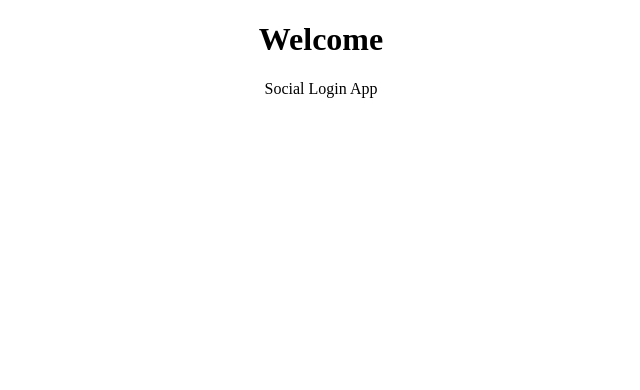
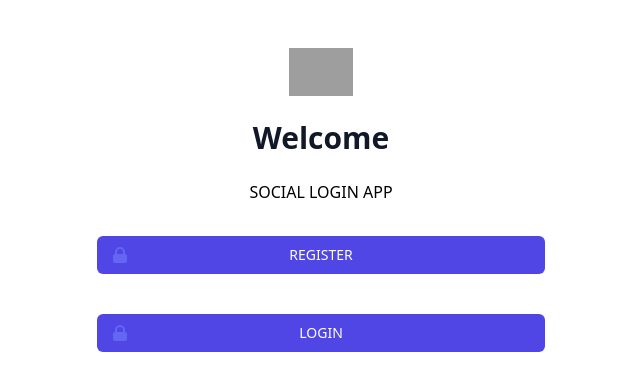
Before and after one commit to brandonsamuel1/social-login-app, a React (Create React App) app: page / in a window 1280 px wide. Shown: the top 390 px of the page, without its empty margins (319-959 px from the left). Built offline with nearby package versions, Linux system fonts and the light colour scheme; grey boxes are pictures that could not be loaded.

Commit message:
Added tailwind css for styles; styled homepage and linked login and register buttons to their respective pages

```diff
--- a/package.json
+++ b/package.json
@@ -6,6 +6,7 @@
     "@testing-library/jest-dom": "^5.16.2",
     "@testing-library/react": "^12.1.3",
     "@testing-library/user-event": "^13.5.0",
+    "node-sass": "^7.0.1",
     "react": "^17.0.2",
     "react-dom": "^17.0.2",
     "react-router-dom": "^6.2.2",
@@ -35,5 +36,10 @@
       "last 1 firefox version",
       "last 1 safari version"
     ]
+  },
+  "devDependencies": {
+    "autoprefixer": "^10.4.2",
+    "postcss": "^8.4.7",
+    "tailwindcss": "^3.0.23"
   }
 }
--- /dev/null
+++ b/postcss.config.js
@@ -0,0 +1,6 @@
+module.exports = {
+  plugins: {
+    tailwindcss: {},
+    autoprefixer: {},
+  },
+}
--- /dev/null
+++ b/src/index.css
@@ -0,0 +1,3 @@
+@tailwind base;
+@tailwind components;
+@tailwind utilities;
--- a/src/index.js
+++ b/src/index.js
@@ -2,6 +2,8 @@ import React from 'react';
 import ReactDOM from 'react-dom';
 import { BrowserRouter } from 'react-router-dom';
 import App from './App';
+
+import './index.css'
 
 ReactDOM.render(
   <BrowserRouter>
--- a/src/pages/homepage/homepage.component.jsx
+++ b/src/pages/homepage/homepage.component.jsx
@@ -1,11 +1,54 @@
 import React from "react";
+import { Link } from "react-router-dom";
+
+import './homepage.styles.scss'
 
 const Home = () => {
     return (
-        <div>
-            <h1>Welcome</h1>
-            <p>Social Login App</p>
+        <div class="min-h-full flex items-center justify-center py-12 px-4 sm:px-6 lg:px-8">
+            <div class="max-w-md w-full space-y-8 m-50">
+                <div>
+                    <img class="mx-auto h-12 w-auto" src="https://tailwindui.com/img/logos/workflow-mark-indigo-600.svg" alt="Workflow" />
+                    <h2 class="mt-6 text-center text-3xl font-extrabold text-gray-900">Welcome</h2>
+                    <br></br>
+                    <p>SOCIAL LOGIN APP</p>
+                </div>
+                <div class="mt-8 space-y-6">
+                    <Link to='/register'>
+                        <button type="submit" class="group relative w-full flex justify-center py-2 px-4 border border-transparent text-sm font-medium rounded-md text-white bg-indigo-600 hover:bg-indigo-700 focus:outline-none focus:ring-2 focus:ring-offset-2 focus:ring-indigo-500">
+                            <span class="absolute left-0 inset-y-0 flex items-center pl-3">
+                                <svg class="h-5 w-5 text-indigo-500 group-hover:text-indigo-400" xmlns="http://www.w3.org/2000/svg" viewBox="0 0 20 20" fill="currentColor" aria-hidden="true">
+                                    <path fill-rule="evenodd" d="M5 9V7a5 5 0 0110 0v2a2 2 0 012 2v5a2 2 0 01-2 2H5a2 2 0 01-2-2v-5a2 2 0 012-2zm8-2v2H7V7a3 3 0 016 0z" clip-rule="evenodd" />
+                                </svg>
+                            </span>
+                            REGISTER
+                        </button>
+                    </Link>
+                    <Link to='/login'>
+                        <button type="submit" class="group relative w-full flex justify-center mt-10 py-2 px-4 border border-transparent text-sm font-medium rounded-md text-white bg-indigo-600 hover:bg-indigo-700 focus:outline-none focus:ring-2 focus:ring-offset-2 focus:ring-indigo-500">
+                            <span class="absolute left-0 inset-y-0 flex items-center pl-3">
+                                <svg class="h-5 w-5 text-indigo-500 group-hover:text-indigo-400" xmlns="http://www.w3.org/2000/svg" viewBox="0 0 20 20" fill="currentColor" aria-hidden="true">
+                                    <path fill-rule="evenodd" d="M5 9V7a5 5 0 0110 0v2a2 2 0 012 2v5a2 2 0 01-2 2H5a2 2 0 01-2-2v-5a2 2 0 012-2zm8-2v2H7V7a3 3 0 016 0z" clip-rule="evenodd" />
+                                </svg>
+                            </span>
+                            LOGIN
+                        </button>
+                    </Link>
+                </div>
+            </div>
         </div>
+        // <div>
+        //     <div className="container">
+        //         <div className="card-wrap">
+        //             <div className="card-body">
+        //                 <h1 className="card-title">Welcome</h1>
+        //                 <p className="card-message">Social Login App</p>
+        //                 <div className="register-btn">REGISTER</div>
+        //                 <div className="login-btn">LOGIN</div>
+        //             </div>
+        //         </div>
+        //     </div>
+        // </div>
     )
 }
 
--- /dev/null
+++ b/src/pages/homepage/homepage.styles.scss
@@ -0,0 +1,15 @@
+.container {
+    position: absolute;
+    margin: auto;
+    width: 100%;
+    left: 0;
+    top: 0;
+    height: 100%;
+}
+
+.card-wrap {
+    width: 350px;
+    height: 350px;
+    position: relative;
+    margin: auto;
+}
--- /dev/null
+++ b/tailwind.config.js
@@ -0,0 +1,9 @@
+module.exports = {
+  content: [
+    "./src/**/*.{js,jsx,ts,tsx}",
+  ],
+  theme: {
+    extend: {},
+  },
+  plugins: [],
+}
```
Also changed, not shown: 1 other file (tests, documents, lock files or other folders).
